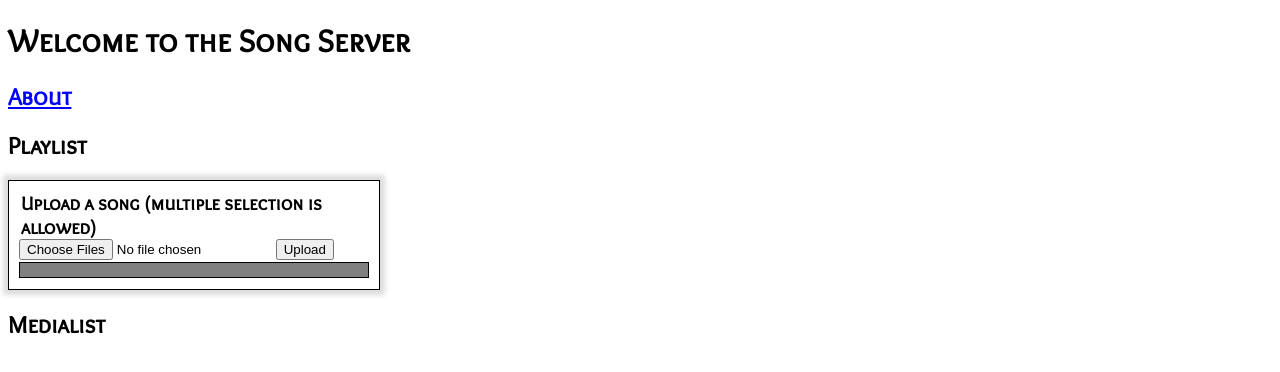
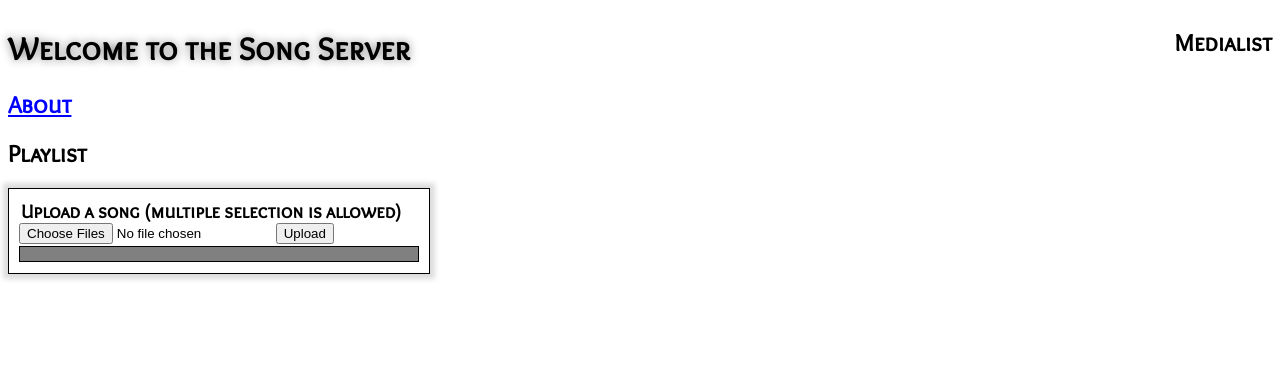
Before and after one commit to niloy/songserver, a plain HTML site: page public/index.html in a window 1280 px wide. Drawn offline with nearby package versions, Linux system fonts and the light colour scheme; no server answers.

Commit message:
UI improved, playlist stays fixed on screen

```diff
--- a/public/index.html
+++ b/public/index.html
@@ -10,6 +10,7 @@
         <script src="main.js"></script>
     </head>
     <body>
+        <div class="leftSide">
             <h1>Welcome to the Song Server</h1>
 
             <div id="about">
@@ -42,9 +43,12 @@
                 <input type="submit" value="Upload" id="upload" />
                 <progress id="uploadProgress" max="100" value="0"></progress>
             </form>
+        </div>
 
+        <div class="rightSide">
             <h2>Medialist</h2>
             <ul id="medialist">
             </ul>
+        </div>
     </body>
 </html>
--- a/public/style.css
+++ b/public/style.css
@@ -5,6 +5,10 @@
 
 body{
     font-family: 'Overlock';
+}
+
+h1{
+    text-shadow: 0px 0px 10px gray;
 }
 
 #medialist li span{
@@ -34,7 +38,7 @@ body{
 
 form{
     border: 1px solid black;
-    width: 350px;
+    width: 400px;
     padding: 10px;
     box-shadow: 0 0 5px 5px #ddd;
 }
@@ -61,3 +65,12 @@ form legend{
     box-shadow: inset 0 0 5px 5px gold;
     padding: 10px;
 }
+
+.leftSide{
+    position: fixed;
+
+}
+
+.rightSide{
+    float: right;
+}
```
Lines whose indentation alone changed are shown as unchanged.
